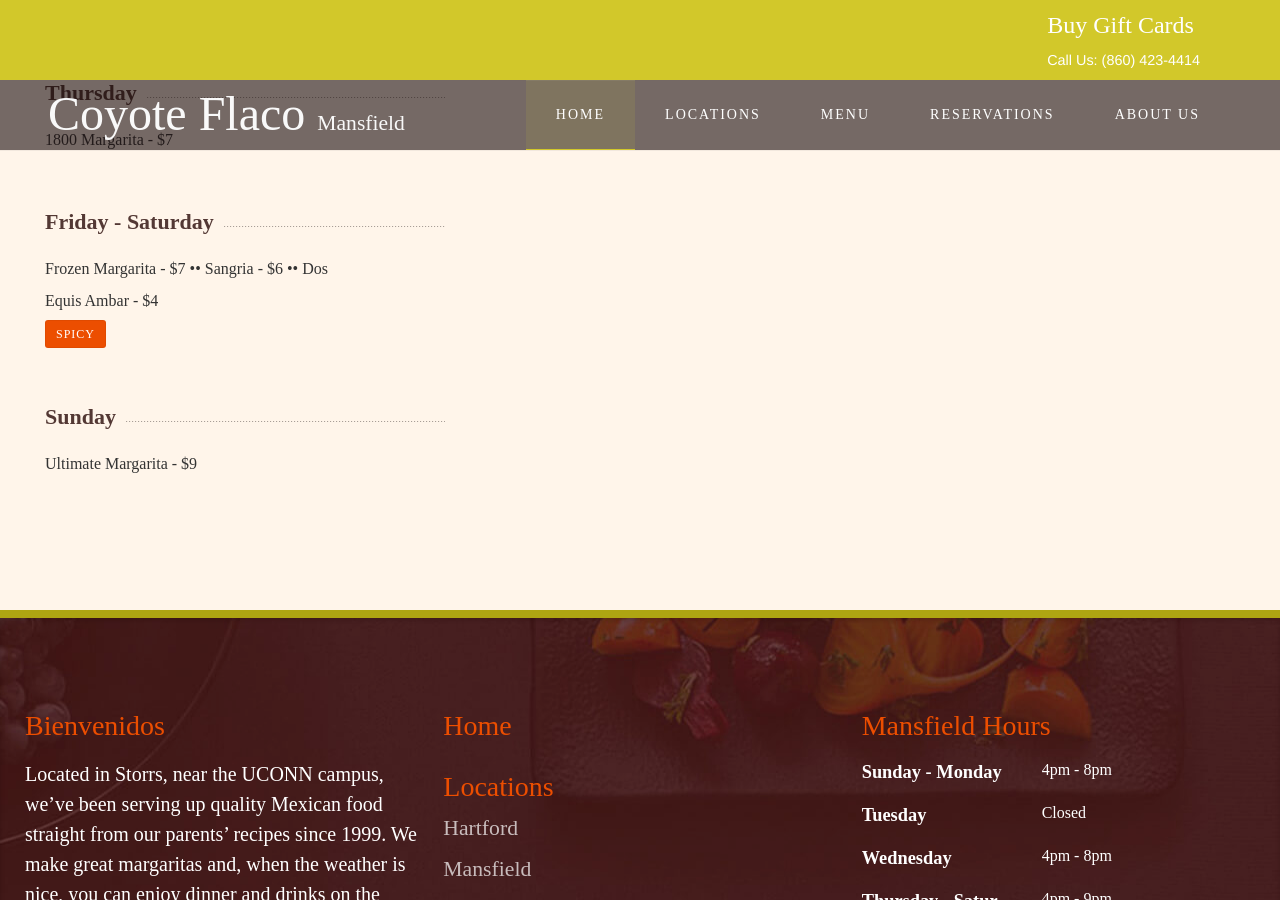
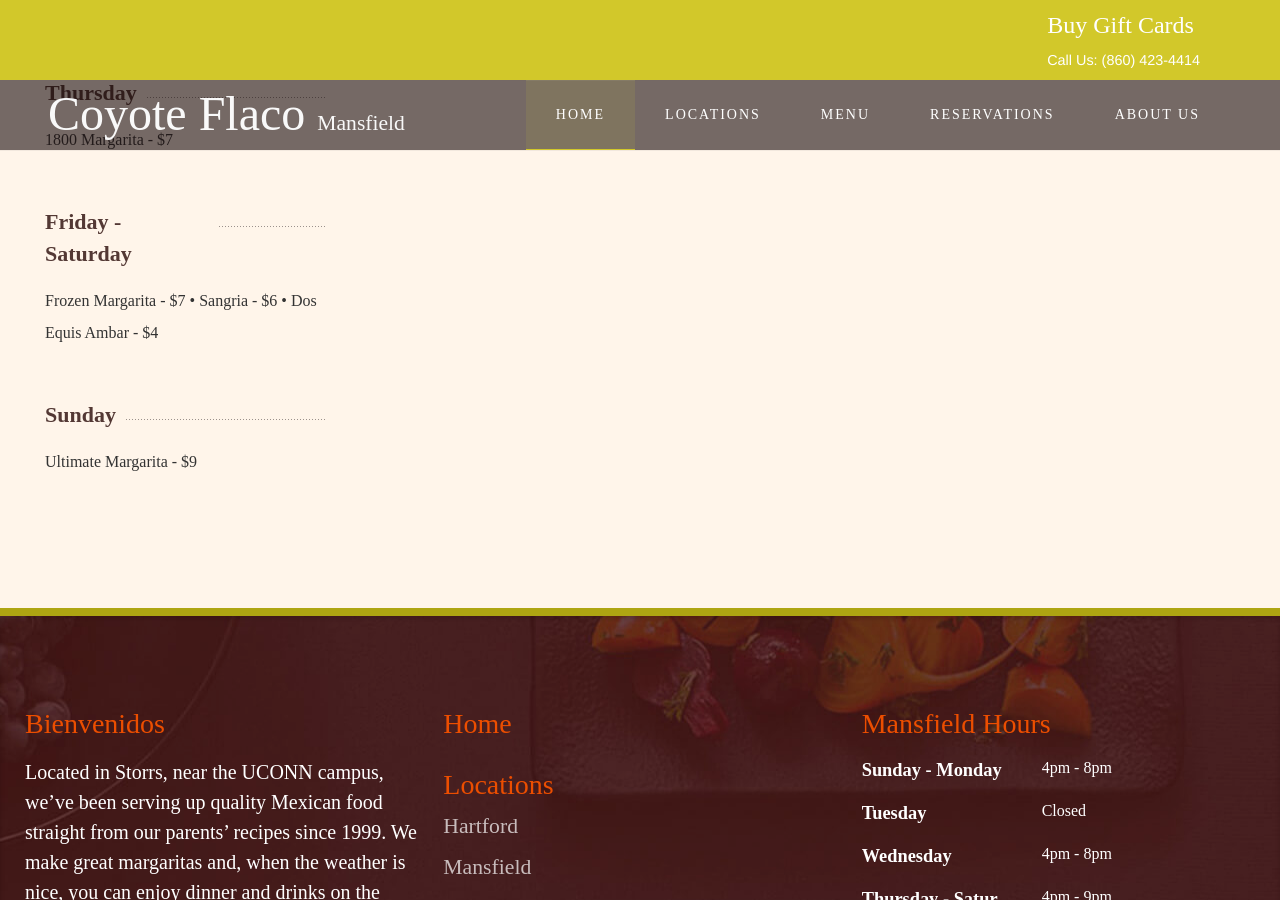
Before and after one commit to pcabrera83/coyoteflacoct, a Jekyll site: the page built from mansfield-drinks.md, in a window 1280 px wide and 900 px high, scrolled down 791 px. Built offline with Jekyll 4.4.1, drawn with Linux system fonts in a browser that asks for light colours; some web fonts are replaced.

Commit message:
updating spacing, menu items and other bugs

```diff
--- a/_includes/cfh-wspecials.html
+++ b/_includes/cfh-wspecials.html
@@ -4,12 +4,12 @@
 		<section class="tm-top-b uk-grid" data-uk-grid-match="{target:'> div > .uk-panel'}" data-uk-grid-margin="">
 			<div class="uk-width-1-1 uk-row-first">
 				<div class="uk-panel uk-text-center">
-					<h2 class="uk-text-center uk-margin-large-bottom uk-sub-title" style="margin-bottom: -30px !important">
+					<h2 class="uk-text-center uk-margin-large-bottom uk-sub-title" style="margin-bottom: 0px !important;">
 
 						Featured Plates
 
 					</h2>
-					<a href="/hartford-dine-in.html" style="color:#ec4e00; margin-top:18px;">View Hartford's Full Menu</a>
+					<a href="/hartford-dine-in.html" style="color:#ec4e00; display: block; margin:20px 0 20px 0;">View Hartford's Full Menu</a>
 				</div>
 				<div class="tm-article-content uk-margin-large-bottom uk-margin-top-remove">
 					<div class="tm-article">
--- a/_includes/cfm-drinks.html
+++ b/_includes/cfm-drinks.html
@@ -34,7 +34,7 @@
                                                     <span class="tm-menu-price" style="background: #fff5ea;">
                                                         {{ item.menuPrice }}
                                                     </span>
-                                                    <span class="tm-menu-desc">
+                                                    <span class="tm-menu-desc" style="width: 280px !important;">
                                                         {{ item.menuDescription }}
                                                     </span>
                                                     <span class="cf-submenu-price">
--- a/_includes/cfm-wspecials.html
+++ b/_includes/cfm-wspecials.html
@@ -4,12 +4,12 @@
 		<section class="tm-top-b uk-grid" data-uk-grid-match="{target:'> div > .uk-panel'}" data-uk-grid-margin="">
 			<div class="uk-width-1-1 uk-row-first">
 				<div class="uk-panel uk-text-center">
-					<h2 class="uk-text-center uk-margin-large-bottom uk-sub-title">
+					<h2 class="uk-text-center uk-margin-large-bottom uk-sub-title" style="margin-bottom: 0px !important;">
 
 						Featured Plates
 
 					</h2>
-					<a href="/mansfield-dine-in.html" style="color:#ec4e00; margin-top:18px;">View Mansfield's Full Menu</a>
+					<a href="/mansfield-dine-in.html" style="color:#ec4e00; display: block; margin:20px 0 20px 0;">View Mansfield's Full Menu</a>
 				</div>
 				<div class="tm-article-content uk-margin-large-bottom uk-margin-top-remove">
 					<div class="tm-article">
```
Also changed, not shown: _data/cm-dine.yml (+74 -2 lines).
